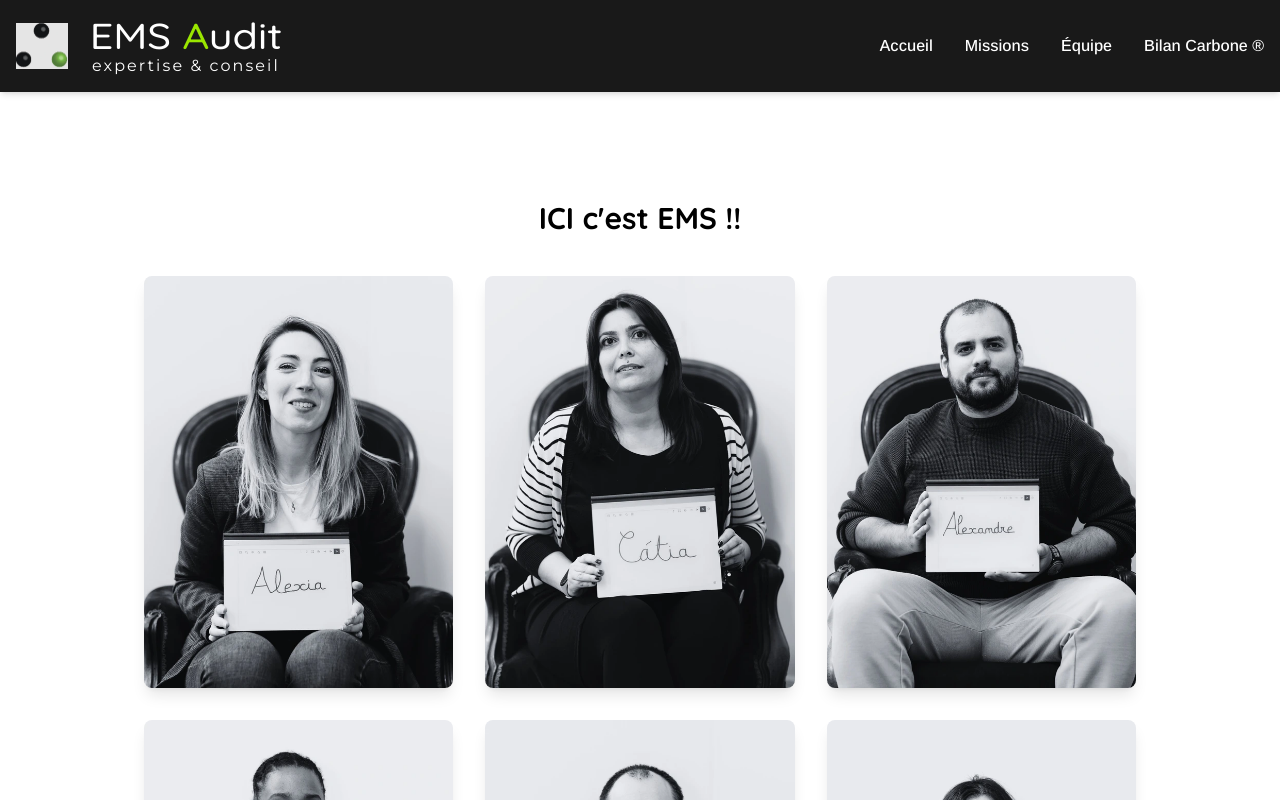
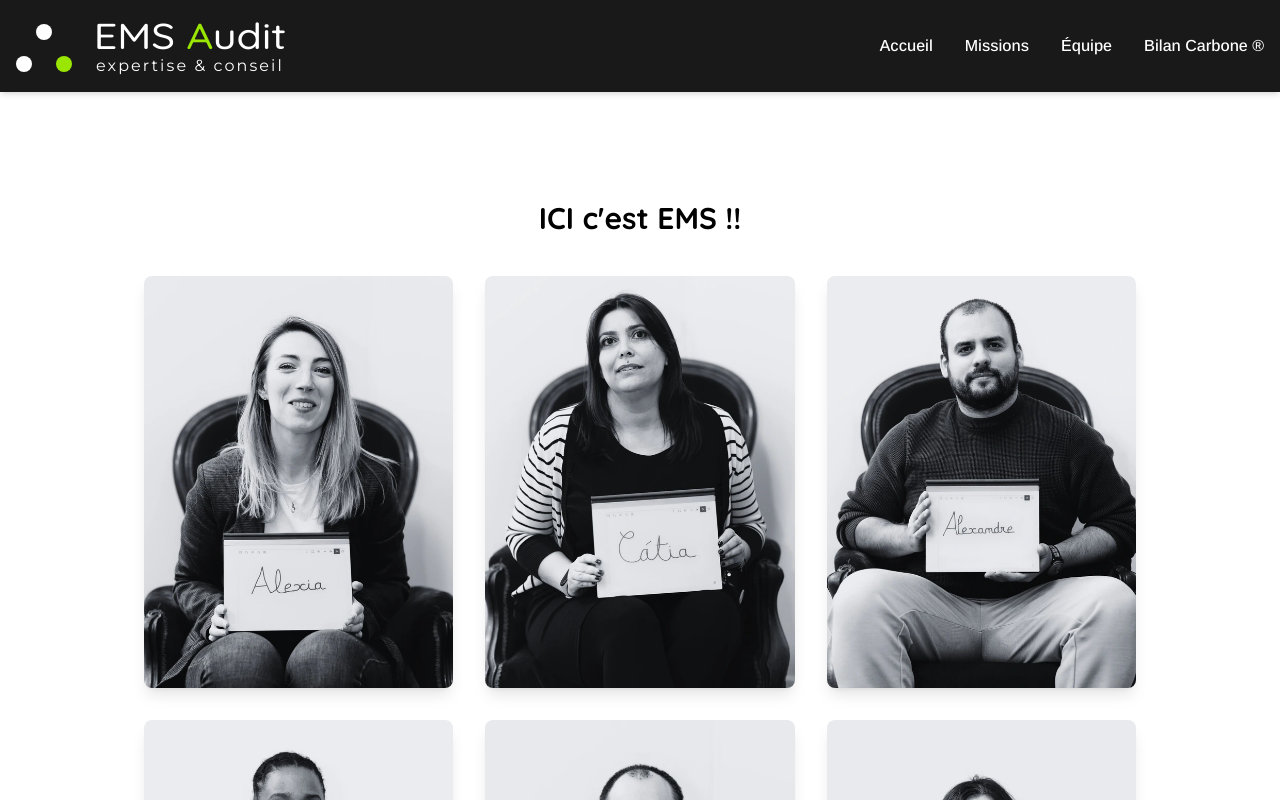
Before and after one commit to BenjiBelfort/ems-dev, a Next.js app: page /equipe in a window 1280 px wide. Shown: the top 800 px of the page. Built offline with nearby package versions, Linux system fonts and the light colour scheme.

Commit message:
ajout logo EMS en HTML pur

```diff
--- a/components/Navbar.tsx
+++ b/components/Navbar.tsx
@@ -3,7 +3,6 @@
 import { useEffect, useState } from "react";
 import { usePathname } from "next/navigation";
 import Link from "next/link";
-import Image from "next/image";
 
 export default function Navbar() {
   const pathname = usePathname();
@@ -55,25 +54,31 @@ export default function Navbar() {
   return (
     <header className={`fixed top-0 w-full z-50 transition-colors duration-500 ${navBgClass}`}>
       <nav className="container mx-auto px-4 py-4 flex justify-between items-center text-white">
+        <div className="relative flex flex-row items-center z-50">
           <Link
             href="/"
             onClick={handleScrollToTop}
             className="flex flex-row items-center leading-tight text-white no-underline group"
           >
               {/* Logo desktop uniquement */}
-        <Image
-          src="/images/logo.webp" // adapte le chemin à ton logo
-          alt="Logo EMS Audit"
-          width={52} // adapte la taille à ton design
-          height={52}
-          className="mr-6 hidden lg:block"
-          priority
-        />
+              <span
+                className="relative w-14 h-12 mr-6 hidden lg:block top-0.5"
+                aria-label="Logo EMS Audit"
+              >
+                {/* Cercle bas gauche */}
+                <span className="absolute left-0 bottom-0 w-4 h-4 bg-white rounded-full" />
+                {/* Cercle bas droite (lime) */}
+                <span className="absolute right-0 bottom-0 w-4 h-4 bg-lime-400 rounded-full" />
+                {/* Cercle haut centre */}
+                <span className="absolute left-1/2 top-0 w-4 h-4 bg-white rounded-full"
+                      style={{ transform: "translateX(-50%)" }} />
+              </span>
             <span>
               <h1 className="text-center text-4xl font-medium scale-x-115">EMS <span className="text-lime-400">A</span>udit</h1>
-            <h2 className="tracking-[.13em]">expertise & conseil</h2>
+              <h2 className="text-center tracking-[.13em]">expertise & conseil</h2>
             </span>
           </Link>
+        </div>
 
         {/* Menu desktop */}
         <ul className="hidden lg:flex space-x-8 font-medium">
@@ -103,16 +108,16 @@ export default function Navbar() {
         </button>
 
         {/* Overlay */}
-        {isOpen && (
         <div
-            className="fixed inset-0 bg-black/60 backdrop-blur-sm z-40"
+          className={`fixed inset-0 bg-black/60 backdrop-blur-sm z-30 transition-opacity duration-300 ${isOpen ? 'opacity-100 pointer-events-auto' : 'opacity-0 pointer-events-none'}`}
           onClick={() => setIsOpen(false)}
         />
-        )}
 
         {/* Menu mobile */}
-        <div className={`fixed top-0 right-0 h-full w-3/4 max-w-xs bg-black text-white z-50 p-6 transition-transform duration-300 ${isOpen ? "translate-x-0" : "translate-x-full"}`}>
-          <ul className="flex flex-col space-y-6 text-lg font-medium">
+        <div className={`fixed left-0 top-0 w-full h-full bg-transparent text-white z-40 transition-transform duration-300
+          ${isOpen ? "translate-y-0" : "-translate-y-full"}`}>
+          <div className="flex flex-col justify-center items-center h-full w-full">
+            <ul className="flex flex-col space-y-8 text-2xl font-medium items-center">
               <li>
                 <Link href="/" onClick={handleScrollToTop}>Accueil</Link>
               </li>
@@ -127,6 +132,7 @@ export default function Navbar() {
               </li>
             </ul>
           </div>
+        </div>
       </nav>
     </header>
   );
```
Lines whose indentation alone changed are shown as unchanged.
